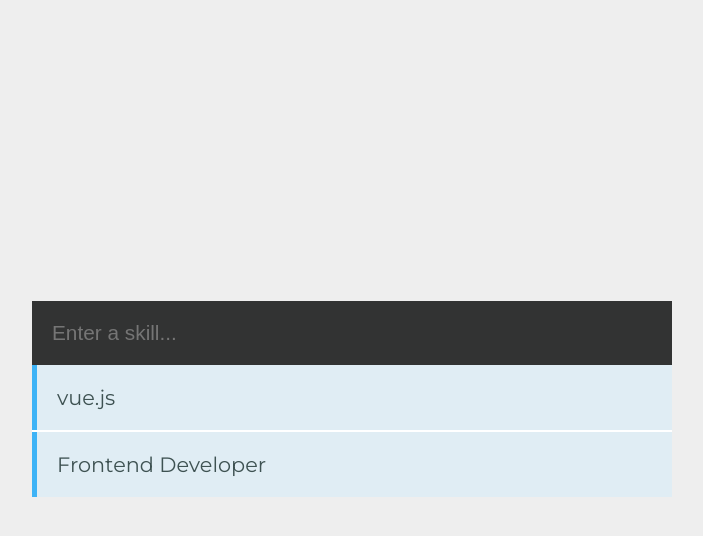
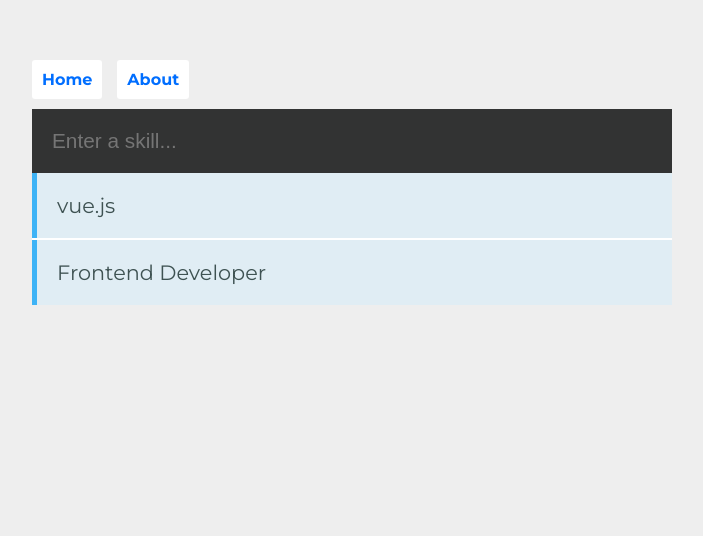
Before and after one commit to milkdeliver/vue-skill, a Vue app: page /#/ in a window 1280 px wide. Shown: the top 536 px of the page, without its empty margins (288-991 px from the left). Built offline with nearby package versions, Linux system fonts and the light colour scheme; a small style sheet from the web is missing.

Commit message:
use router

```diff
--- a/src/App.vue
+++ b/src/App.vue
@@ -1,6 +1,12 @@
 <template>
   <div id="app">
-    <Skills />
+    <!-- <Skills /> -->
+    <nav>
+      <router-link to="/">Home</router-link>
+      <router-link to="/about">About</router-link>
+    </nav>
+
+    <router-view />
   </div>
 </template>
 
@@ -24,7 +30,7 @@
   display: grid;
   grid-template-rows: auto;
   justify-items: center;
-  align-items: center;
+  padding-top: 50px;
 }
 body, html {
   margin: 0;
@@ -33,4 +39,18 @@
 #app {
     width: 50%;
 }
+
+
+nav {
+  padding: 20px 20px 20px 0;
+}
+nav a {
+  padding: 10px;
+  text-decoration: none;
+  background: #fff;
+  border-radius: 3px;
+  color: rgb(0, 110, 255);
+  font-weight: bold;
+  margin-right: 15px;
+}
 </style>
--- /dev/null
+++ b/src/components/About.vue
@@ -0,0 +1,6 @@
+<template>
+  <div class="about">
+    <h1>Hello this is an about page</h1>
+    <p>Lorem ipsum dolor sit amet, consectetur adipiscing elit, sed do eiusmod tempor incididunt ut labore et dolore magna ali...</p>
+  </div>
+</templateu>
--- a/src/main.js
+++ b/src/main.js
@@ -1,11 +1,13 @@
 import Vue from 'vue'
 import App from './App.vue'
 import VeeValidate from 'vee-validate';
+import router from './router'
 
 
 Vue.use(VeeValidate);
 Vue.config.productionTip = false
 
 new Vue({
+  router,
   render: h => h(App)
 }).$mount('#app')
--- /dev/null
+++ b/src/router.js
@@ -0,0 +1,22 @@
+import Vue from 'vue'
+import Router from 'vue-router'
+import Skills from './components/Skills.vue'
+import About from './components/About.vue'
+
+
+Vue.use(Router)
+
+export default new Router({
+   routes: [
+    {
+      path: '/',
+      name: 'skills',
+      component: Skills
+    },
+    {
+      path: '/about',
+      name: 'about',
+      component: About
+    }
+  ]
+})
```
